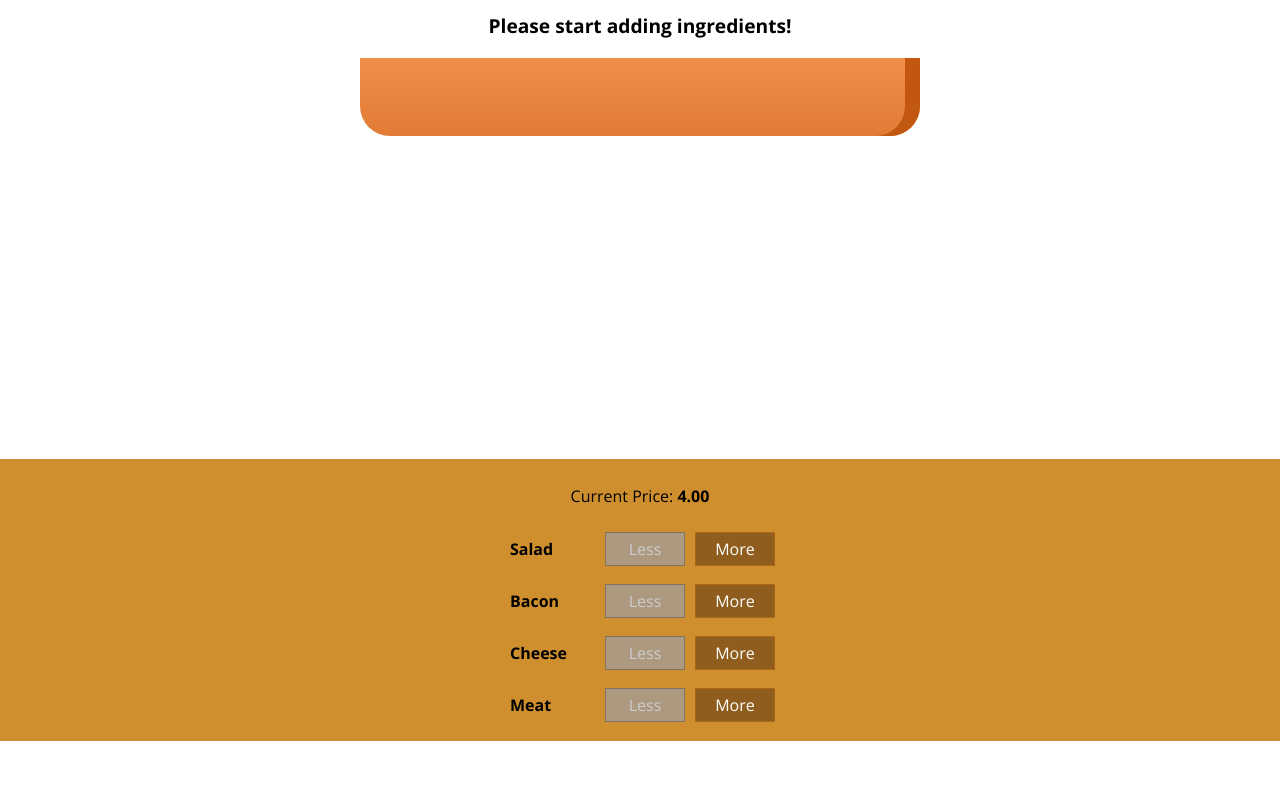
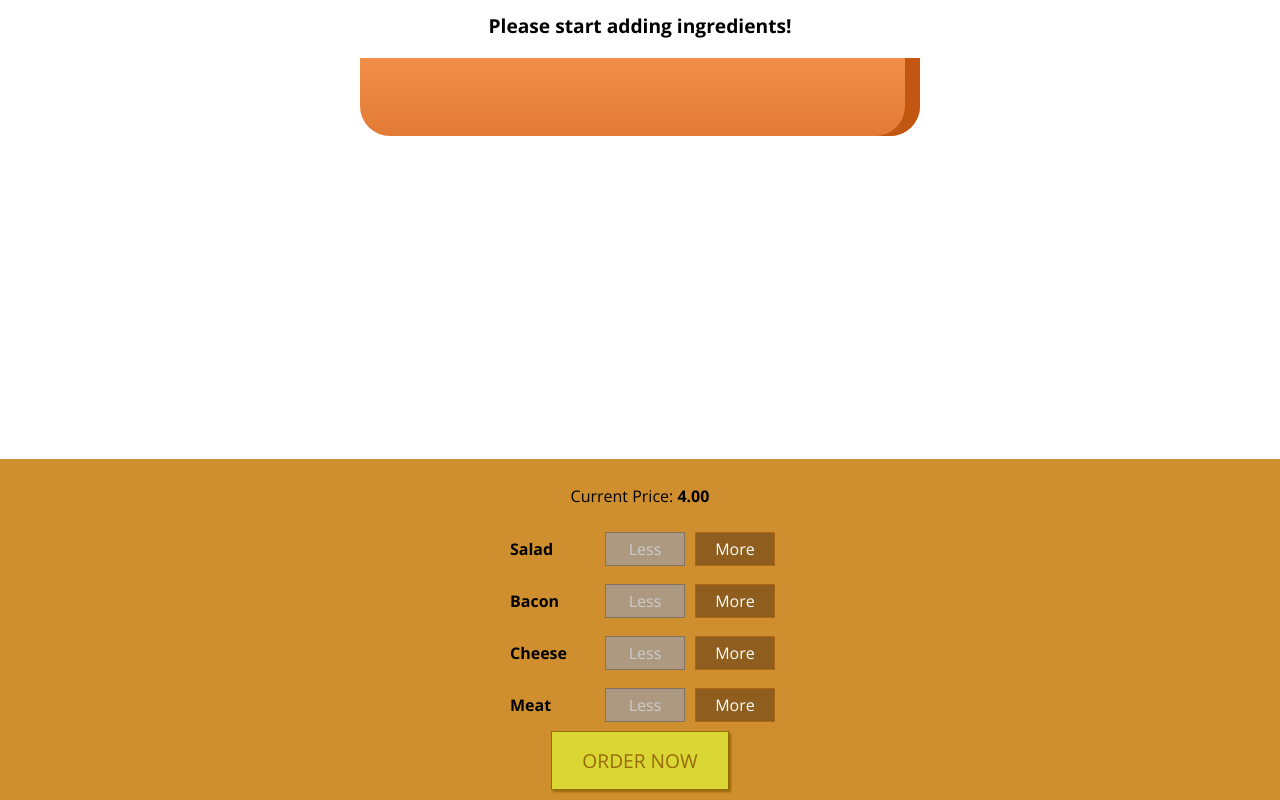
Before and after one commit to zacharyhezhi/burger-builder, a React app: page / in a window 1280 px wide. Shown: the part 179-979 px from the top of the page. Before the commit the page ends 920 px from the top, so only its background shows below. Built offline with nearby package versions, Linux system fonts and the light colour scheme.

Commit message:
No idea about the bug

```diff
--- a/src/components/Burger/BuildControls/BuildControls.css
+++ b/src/components/Burger/BuildControls/BuildControls.css
@@ -8,3 +8,45 @@
     margin: auto;
     padding: 10px 0;
 }
+
+
+.OrderButton {
+    background-color: #DAD735;
+    outline: none;
+    cursor: pointer;
+    border: 1px solid #966909;
+    color: #966909;
+    font-family: inherit;
+    font-size: 1.2em;
+    padding: 15px 30px;
+    box-shadow: 2px 2px 2px #966909;
+}
+
+.OrderButton:hover, .OrderButton:active {
+    background-color: #A0DB41;
+    border: 1px solid #966909;
+    color: #966909;
+}
+
+.OrderButton:disabled {
+    background-color: #C7C6C6;
+    cursor: not-allowed;
+    border: 1px solid #ccc;
+    color: #888888;
+}
+
+.OrderButton:not(:disabled) {
+    animation: enable 0.3s linear;
+}
+
+@keyframes enable {
+    0% {
+        transform: scale(1);
+    }
+    60% {
+        transform: scale(1.1);
+    }
+    100% {
+        transform: scale(1);
+    }
+}
--- a/src/components/Burger/BuildControls/BuildControls.js
+++ b/src/components/Burger/BuildControls/BuildControls.js
@@ -20,6 +20,8 @@
                 removed={() => props.ingredientRemoved(ctrl.type)}
                 disabled={props.disabled[ctrl.type]}/>
         ))}
+        <buttton className={classes.OrderButton}
+                 disabled={true}>ORDER NOW</buttton>
     </div>
 );
 
--- a/src/components/Burger/Burger.js
+++ b/src/components/Burger/Burger.js
@@ -14,7 +14,6 @@
     }, []);
 
     if (transformedIngredients.length === 0){
-        console.log(transformedIngredients);
         transformedIngredients = <p>Please start adding ingredients!</p>;
     }
     return (
--- a/src/containers/BurgerBuilder/BurgerBuilder.js
+++ b/src/containers/BurgerBuilder/BurgerBuilder.js
@@ -17,8 +17,24 @@
             bacon: 0,
             cheese: 0,
             meat: 0
+
         },
-        totalPrice: 4
+        totalPrice: 4,
+        purchasable: false
+    }
+
+    updatePurchasable (ingredients) {
+        const sum = Object.keys(ingredients)
+            .map(igKey => {
+                return ingredients[igKey];
+            })
+            .reduce((sum, el) => {
+                return sum + el;
+            }, 0);
+            console.log(sum);
+            this.setState({purchasable: sum > 0});
+            console.log('1' + this.state.purchasable);
+
     }
 
     addIngredientHandler = (type) => {
@@ -32,6 +48,7 @@
         const oldPrice = this.state.totalPrice;
         const newPrice = oldPrice + priceAddition;
         this.setState({totalPrice: newPrice, ingredients: updatedIngredients})
+        this.updatePurchasable(updatedIngredients);
     }
 
     removeIngredientHandler = (type) => {
@@ -48,6 +65,7 @@
         const oldPrice = this.state.totalPrice;
         const newPrice = oldPrice - priceDeduction;
         this.setState({totalPrice: newPrice, ingredients: updatedIngredients})
+        this.updatePurchasable(updatedIngredients);
     }
 
     render() {
@@ -64,7 +82,9 @@
                     ingredientAdded={this.addIngredientHandler}
                     ingredientRemoved={this.removeIngredientHandler}
                     disabled={disabledInfo}
-                    price={this.state.totalPrice}/>
+                    purchasable={this.state.purchasable}
+                    price={this.state.totalPrice}
+                    />
             </Aux>
         );
     }
```
